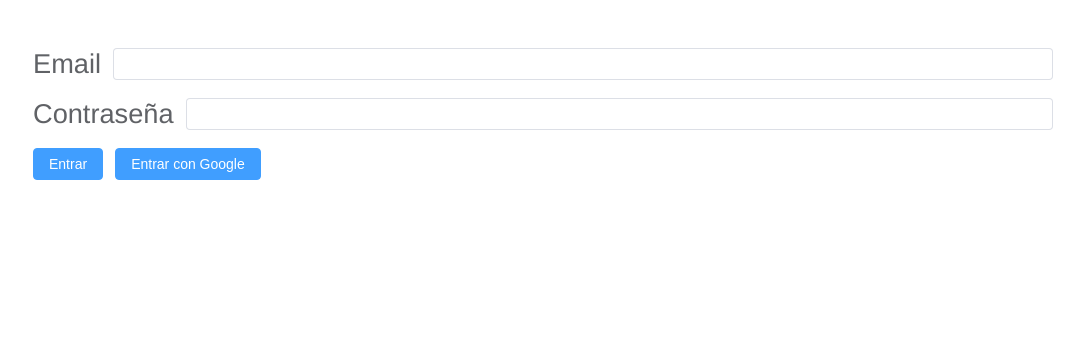
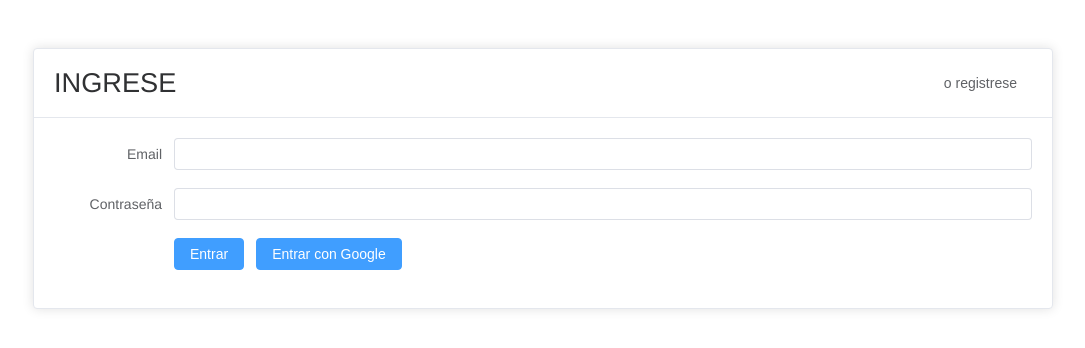
Before and after one commit to Alexhumme/AlquilerEspacios, a Vue app: page /login in a window 1280 px wide. Shown: the top 348 px of the page, without its empty margins (97-1182 px from the left). Built offline with nearby package versions, Linux system fonts and the light colour scheme.

Commit message:
cambios en estilos y vistas

```diff
--- a/src/service/post.js
+++ b/src/service/post.js
@@ -13,7 +13,7 @@ export default {
   },
   create: post => addDoc(collection(db, colection), post),
   update: (id, post) => setDoc(doc(db, colection, id), post),
-  delete: id => deleteDoc(doc(db, colection, id))
+  delete: async id => await deleteDoc(doc(db, colection, id))
 }
 
 /* export const createPost = (post) => {
--- a/src/views/Alquiler/Alquiler.vue
+++ b/src/views/Alquiler/Alquiler.vue
@@ -1,7 +1,7 @@
 <template>
 
-    <el-table :data="posts" style="width: 100%">
-      <el-table-column label="Fecha Evento" prop="fechaSolicitud" /> -->
+    <!-- <el-table :data="posts" style="width: 100%">
+      <el-table-column label="Fecha Evento" prop="fechaSolicitud" />
       <el-table-column label="Cliente" prop="solicitante" />
       <el-table-column label="Dirección" prop="direccion" />
       <el-table-column label="Telefono" prop="telefono" />
@@ -18,14 +18,14 @@
           <el-button
             size="small"
             type="danger"
-            @click="deletePost(id)"
+            @click="deletePost"
             >Borrar</el-button
           >
         </template>
       </el-table-column>
-    </el-table>
+    </el-table> -->
 
-    <!-- <div class="card mt-4">
+    <div class="card mt-4">
     <table class="table m-0">
       <thead>
         <tr>
@@ -38,26 +38,26 @@
         </tr>
       </thead>
       <tbody>
-        <tr v-for="{ id, fechaSolicitud, cliente, direccion, telefono, valor  } in posts" :key="id">
-          <td>{{ fechaSolicitud }}</td>
-          <td>{{ cliente }}</td>
-          <td>{{ direccion }}</td>
-          <td>{{ telefono }}</td>
-          <td>{{ valor }}</td>
+        <tr v-for="post in posts" :key="id">
+          <td>{{ post.fechaSolicitud }}</td>
+          <td>{{ post.cliente }}</td>
+          <td>{{ post.direccion }}</td>
+          <td>{{ post.telefono }}</td>
+          <td>{{ post.valor }}</td>
           <td>
-            <router-link :to="`/edit/${id}`">
+            <router-link :to="`/edit/${post.id}`">
               <button class="btn btn-primary btn-sm me-2">
                 Edit
               </button>
             </router-link>
-            <button class="btn btn-danger btn-sm" @click="deletePost(id)">
+            <button class="btn btn-danger btn-sm" @click="printPost(post)">
               Delete
             </button>
           </td>
         </tr>
       </tbody>
     </table>
-  </div> -->
+  </div>
 
   </template>
 
@@ -74,6 +74,11 @@
     data () {
       return {
         title: 'List post'
+      }
+    },
+    methods: {
+      printPost(post){
+        console.log(post)
       }
     },
     setup: () => {
--- a/src/views/Alquiler/EditEspacio.vue
+++ b/src/views/Alquiler/EditEspacio.vue
@@ -136,7 +136,7 @@
 
       <el-form-item>
         <el-button type="primary" @click="submit">Crear</el-button>
-        <el-button>Cancelar</el-button>
+        <el-button @click="handleCancel">Cancelar</el-button>
       </el-form-item>
     </el-form>
     </el-card>
@@ -149,6 +149,11 @@
   import { Post } from '@/service'
 
   export default {
+    methods:{
+        handleCancel(){
+            this.$router.push('/')
+        }
+    },
     setup() {
       const router = useRouter()
       const route = useRoute()
--- a/src/views/Home.vue
+++ b/src/views/Home.vue
@@ -4,8 +4,6 @@ import Navbar from '../components/Navbar.vue';
 import { Post } from '@/service'
 import { Timestamp } from "@firebase/firestore";
 
-
-let eventoDate = Timestamp.fromDate(new Date());
 
 export default {
   name: 'Home',
--- a/src/views/login/Login.vue
+++ b/src/views/login/Login.vue
@@ -1,59 +1,86 @@
 <template>
-  <el-form-item
-    label="Email"
-  >
-    <el-input  v-model="email"/>
+  <el-card class="box-card">
+    <template #header>
+      <div class="card-header">
+        <span>INGRESE</span>
+        <el-button class="button" text>o registrese</el-button>
+      </div>
+    </template>
+    <el-form autocomplete="on" status-icon label-width="120px">
+      <el-form-item label="Email" :model="user">
+        <el-input v-model="user.email" />
       </el-form-item>
 
       <el-form-item label="Contraseña">
-    <el-input v-model="contrasena" />
+        <el-input v-model="user.contrasenia" />
       </el-form-item>
 
-  <p v-if="errMsg">{{ errMsg }}</p>
-
       <el-form-item>
-    <el-button type="primary" @click="register">Entrar</el-button>
+        <el-button type="primary" @click="login">Entrar</el-button>
         <el-button type="primary" @click="signInWithGoogle">Entrar con Google</el-button>
       </el-form-item>
+    </el-form>
+  </el-card>
 </template>
 
+<script>
+//import { ref, reactive } from 'vue'
+import { getAuth, signInWithEmailAndPassword } from "firebase/auth";
+import { ElMessage } from 'element-plus'
 
-<script setup>
-import { ref } from 'vue'
-import { getAuth, signInWithEmailAndPassword } from 'firebase/auth'
-import { useRouter } from 'vue-router'
-
-const email = ref("");
-const contrasena = ref("");
-const errMsg = ref(); //Mensajes de errores generados por firebase
-const router = useRouter(); //Obtiene una referencia del router de vue
-
-const register = () => {
-  console.log("uhm")
-  signInWithEmailAndPassword(getAuth(), email.value, contrasena.value)
+export default {
+  data() {
+    return {
+      user: {
+        email: "",
+        contrasenia: "",
+      },
+      errMsg: "",
+    };
+  },
+  methods: {
+    login() {
+      console.log("uhm");
+      signInWithEmailAndPassword(
+        getAuth(),
+        this.user.email,
+        this.user.contrasenia
+      )
         .then((data) => {
-      console.log("Registrado satisfactoriamente")
-      router.push('/')
-    }).catch((error) => {
+          console.log("Ingresado satisfactoriamente");
+          this.$router.push("/");
+        })
+        .catch((error) => {
           console.log(error.code);
-      switch ( error.code ) {
+          switch (error.code) {
             case "auth/invalid-email":
-          errMsg.value = "Email invalido"
+              this.errMsg = "Email invalido";
               break;
             case "auth/user-not-found":
-          errMsg.value = "El correo con la contraseña no fueron encontrados"
+              this.errMsg = "El correo con la contraseña no fueron encontrados";
               break;
             case "auth/wrong-password":
-          errMsg.value = "Contraseña incorrecta"
+              this.errMsg = "Contraseña incorrecta";
               break;
             default:
-          errMsg.value = "Correo o contraseña incorrecto"
+              this.errMsg = "Correo o contraseña incorrecto";
               break;
           }
-    })
+          ElMessage.error(this.errMsg)
+        });
+    },
+    signInWithGoogle() { },
+  },
+};
+</script>
+<style>
+#app,
+body {
+  height: 100%;
 }
-
-const signInWithGoogle = () => {
-
+.card-header {
+  display: flex;
+  justify-content: space-between;
+  align-items: center;
 }
-</script>
+</style>
```
Also changed, not shown: 1 other file (tests, documents, lock files or other folders). Lines whose indentation alone changed are shown as unchanged.
